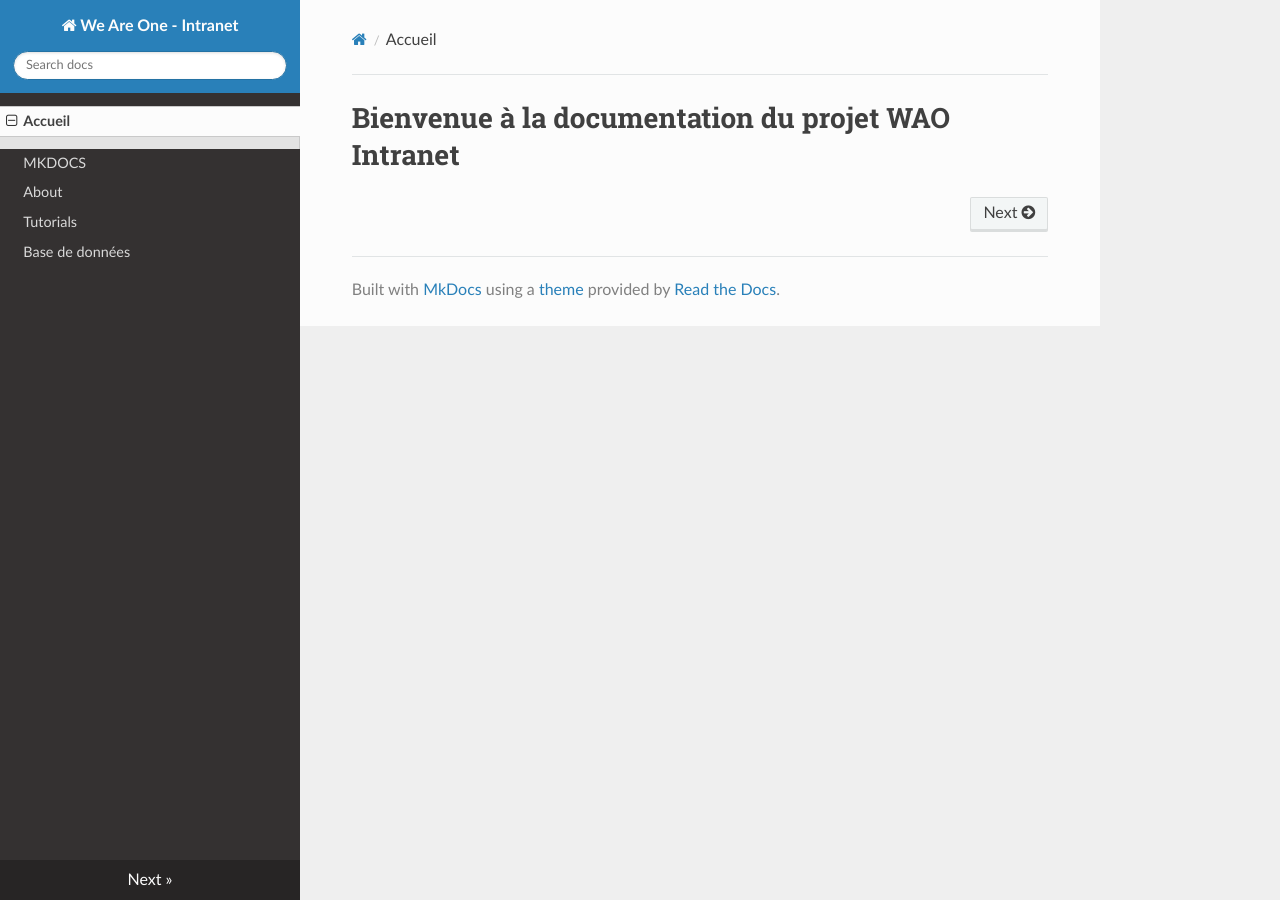
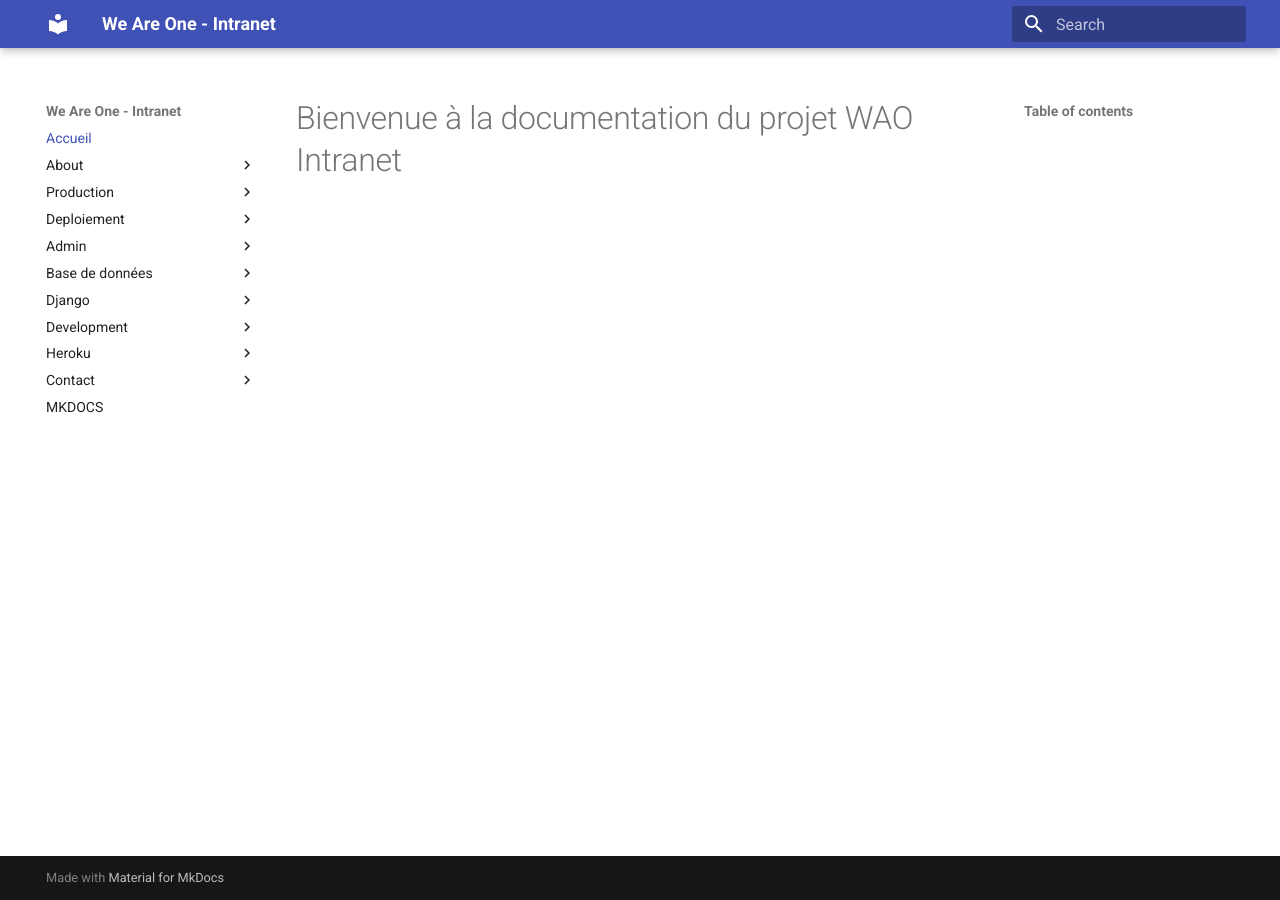
Before and after one commit to We-Are-One-CS/docs, an MkDocs documentation site: the page built from docs/index.md, in a window 1280 px wide. Built offline with MkDocs 1.6.1 and Material for MkDocs 9.7.7, drawn with Linux system fonts in a browser that asks for light colours; nearby versions of some CDN libraries; some of the changed lines change nothing that is shown.

Commit message:
Added doc files to be written by WAO CS and changed mkdocs.yml

```diff
--- a/mkdocs.yml
+++ b/mkdocs.yml
@@ -1,8 +1,45 @@
 site_name: We Are One - Intranet
 nav:
   - Accueil: index.md
+  - About:
+    - Informations globales: about/about.md
+    - Contributions: about/contributing.md
+    - License: about/license.md
+    - Notes de release: about/release-notes.md
+  - Production:
+    - Production: production/production.md
+    - Checklist de production: production/checklist.md
+  - Deploiement:
+      - Comment deploier le site: deployment/deploy.md
+      - Maintenance du site: deployment/maintenance.md
+      - Server: deployment/server.md
+      - Gestion de possibles conflits: deployment/gestion-conflit.md
+  - Admin:
+    - Pour l'admin: admin/admin.md
+    - Comment utiliser le site admin: admin/how-to-use.md
+    - Role de l'admin: admin/role.md
+  - Base de données:
+    - BDD: database/database.md
+    - PostgreSQL: database/postgres.md
+    - SQL: database/queries.md
+  - Django:
+      - Le framework: django/django.md
+      - Python: django/python.md
+  - Development:
+    - Outils de development: development/tools.md
+    - Branch dev du site: development/dev.md
+    - Executer le server en local: development/run-project-locally.md
+    - Set up du projet: development/set-up-project.md
+    - Comment ajouter une fonctionnalité: development/adding-feature.md
+    - Tests: development/testing.md
+  - Heroku:
+    - L'app weareone-intranet: heroku/app.md
+    - Données: heroku/data.md
+    - Heroku: heroku/heroku.md
+    - Fichiers statiques: heroku/static-files.md
+  - Contact:
+    - Contactez-nous: contact/contact-us.md
   - MKDOCS: mkdocs.md
-  - About: about.md
-  - Tutorials: tutorials.md
-  - Base de données: database.md
-theme: readthedocs
+
+theme:
+  name: material
```
Also changed, not shown: docs/development/tools.md (added), docs/django/python.md (added).
